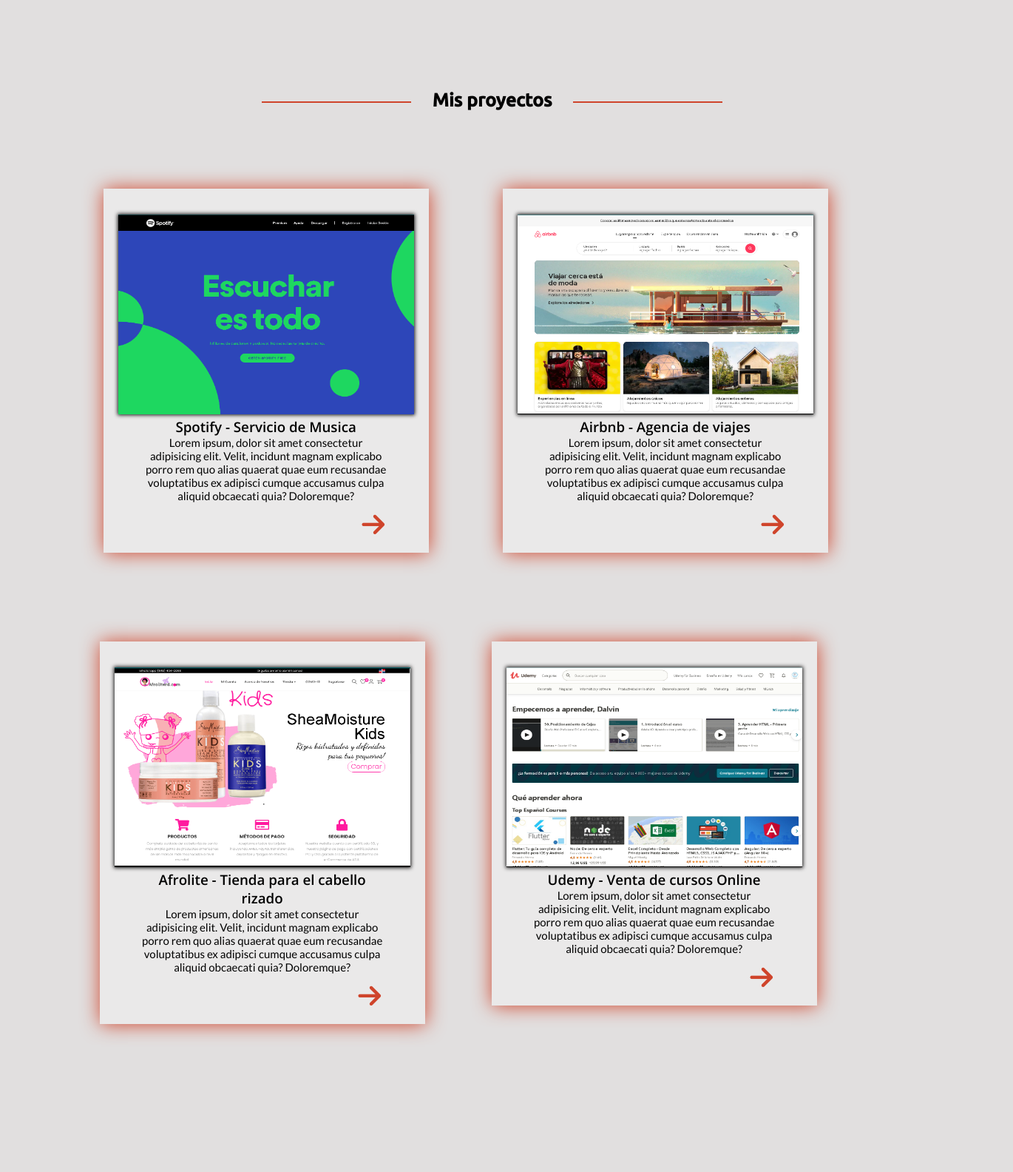
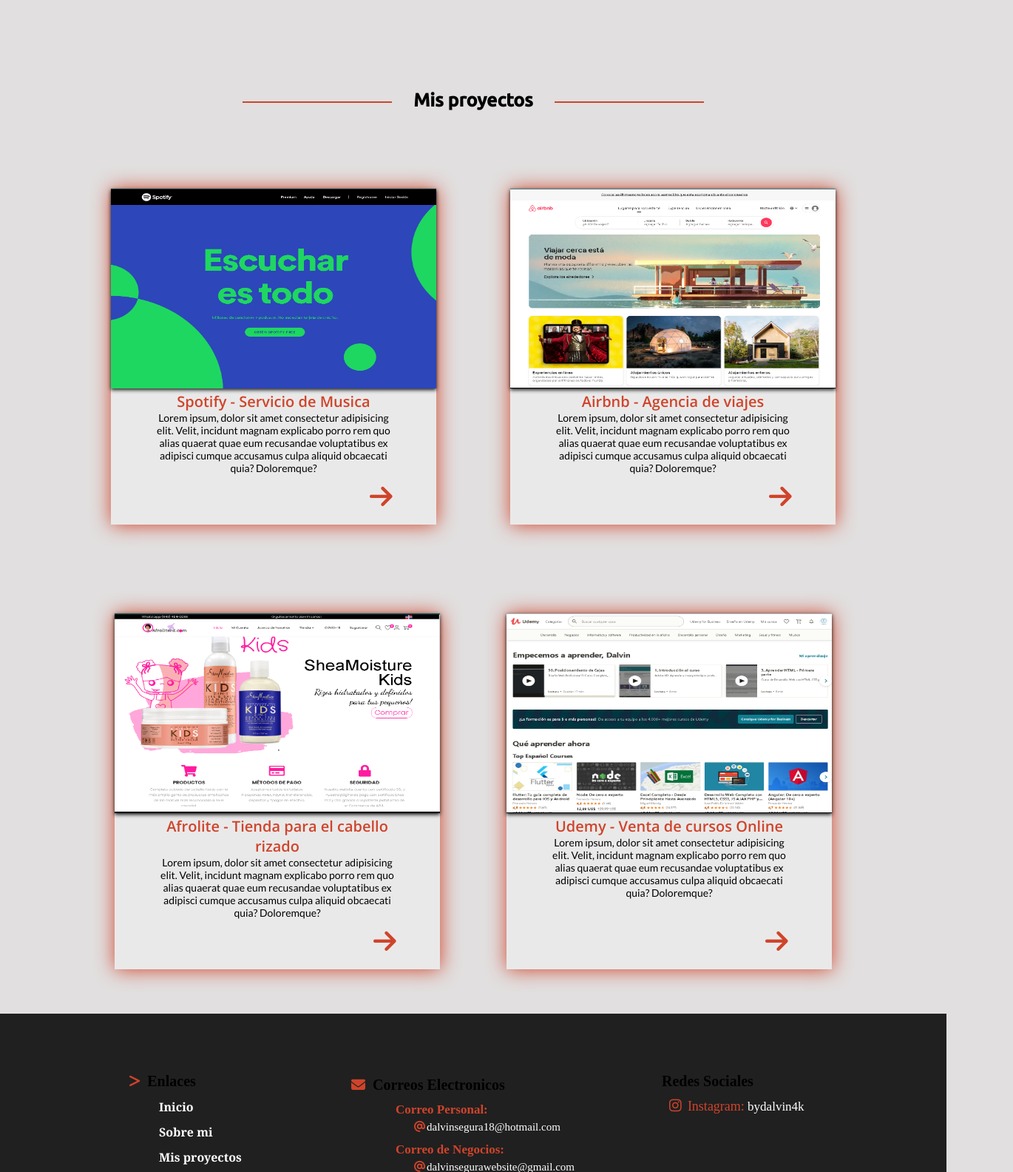
Before and after one commit to dalvin181/blog-dalvinsegura-oficial, a plain HTML site: page index.html in a window 1280 px wide. Shown: the part 1480-3064 px from the top of the page at 74% size, 1370 px wide, since content can reach past the window. Drawn offline with nearby package versions, Linux system fonts and the light colour scheme.

Commit message:
el proyect-content lo hice flexible

```diff
--- a/css/styles.css
+++ b/css/styles.css
@@ -230,8 +230,13 @@
 
 .proyects-content{
     width: 100%;
-    height: 1550px;
-    margin: 0 7%;
+    height: auto;
+
+    display: flex;
+    justify-content: center;
+    align-content: center;
+    flex-direction: row;
+    flex-wrap: wrap;
 
 
 }
@@ -239,11 +244,9 @@
 
 
 .tittle-content-two{
-    text-align: center;
-    position: relative;
-    right: 5%;
+
     padding: 20px;
-    margin: 150px 0 25px 0;
+    margin: 150px 16% 25px 16%;
 }
 .text-my-proyects{
     font-family: var(--tittle-articles-font);
@@ -253,17 +256,17 @@
 }
 
 .image-proyect img{
-    width: 400px;
+    width: 100%;
     height: 270px;
-    box-shadow: rgb(22, 22, 22) 0 0 5px 1px;
+    box-shadow: rgb(22, 22, 22) 0 2px 5px;
 }
 
 
 .proyect-one{
-    text-align: center;
+        text-align: center;
     width: 440px;
-    padding: 35px 0 50px 0;
-    float: left;
+    padding: 0px 0 50px 0;
+    /* float: left; */
     margin: 60px 50px;
     background: rgba(255, 255,255, 0.3);
     box-shadow: var(--orange) 0 0 25px 0.5px;
@@ -276,11 +279,14 @@
     }
 
     .proyect-one h3{
+        font-weight: bold;
+        font-size: 20px;
+        color: var(--orange);
         font-family: var(--tittle-articles-proyects-font);
     }
     .proyect-one p{
         font-family: var(--paragraph-articles-proyects-font);
-        font-size: 15px;
+        font-size: 14px;
     }
     .visit-proyect{
         margin: 40px;
@@ -298,8 +304,7 @@
 .proyect-two{
     text-align: center;
     width: 440px;
-    padding: 35px 0 50px 0;
-    float: left;
+    padding: 0 0 50px 0;
     margin: 60px 50px;
     background: rgba(255, 255,255, 0.3);
     box-shadow: var(--orange) 0 0 25px 0.5px;
@@ -311,11 +316,14 @@
     }
 
     .proyect-two h3{
+        font-weight: bold;
+        font-size: 20px;
+        color: var(--orange);
         font-family: var(--tittle-articles-proyects-font);
     }
     .proyect-two p{
         font-family: var(--paragraph-articles-proyects-font);
-        font-size: 15px;
+        font-size: 14px;
     }
 
     .visit-proyect{
@@ -333,8 +341,7 @@
 .proyect-tree{
     text-align: center;
     width: 440px;
-    padding: 35px 0 50px 0;
-    float: left;
+    padding: 0 0 50px 0;
     margin: 60px 45px;
     background: rgba(255, 255,255, 0.3);
     box-shadow: var(--orange) 0 0 25px 0.5px;
@@ -347,11 +354,14 @@
     }
 
     .proyect-tree h3{
+        font-weight: bold;
+        font-size: 20px;
+        color: var(--orange);
         font-family: var(--tittle-articles-proyects-font);
     }
     .proyect-tree p{
         font-family: var(--paragraph-articles-proyects-font);
-        font-size: 15px;
+        font-size: 14px;
     }
 
     .visit-proyect{
@@ -368,8 +378,7 @@
 .proyect-four{
     text-align: center;
     width: 440px;
-    padding: 35px 0 50px 0;
-    float: left;
+    padding: 0 0 50px 0;
     margin: 60px 45px;
     background: rgba(255, 255,255, 0.3);
     box-shadow: var(--orange) 0 0 25px 0.5px;
@@ -382,11 +391,14 @@
     }
 
     .proyect-four h3{
+        font-weight: bold;
+        font-size: 20px;
+        color: var(--orange);
         font-family: var(--tittle-articles-proyects-font);
     }
     .proyect-four p{
         font-family: var(--paragraph-articles-proyects-font);
-        font-size: 15px;
+        font-size: 14px;
     }
 
     .visit-proyect{
@@ -415,7 +427,7 @@
         width: 100%;
         height: 350px;
         background: rgb(32, 32, 32);
-        /* background: rgb(141, 140, 140); */
+
     }
 
     footer .name-links-one{
@@ -432,7 +444,7 @@
 
     footer .footer-content .navegation-menu{
         margin: 0 0 0 100px;
-        width: 200px;
+        width: 100%;
 
 
     }
--- a/index.html
+++ b/index.html
@@ -79,13 +79,14 @@
         </article>
 
 
+    </div>
 
-        <article class="proyects-content">
+        <div class="proyects-content">
+            <div class="tittle-content-two">                <hr class="hr-my-proyects">
+                <h2 id="my-proyects" class="text-my-proyects">Mis proyectos</h2>
+            <hr class="hr-my-proyects">
+            </div>
 
-            <div class="tittle-content-two">                <hr class="hr-my-proyects">
-                    <h2 id="my-proyects" class="text-my-proyects">Mis proyectos</h2>
-                <hr class="hr-my-proyects">
-            </div>
             <div class="proyect-one">
 
                 <div class="image-proyect"><img src="./img/proyects/spotify-proyect.png" alt=""></div>
@@ -121,7 +122,8 @@
                     <a target="_blank" class="visit-proyect" href="https://www.udemy.com"><i id="icon" class="fas fa-arrow-right"></i></a>
             </div>
 
-        </article>
+
+    </div>
 
 
     </section>
```
